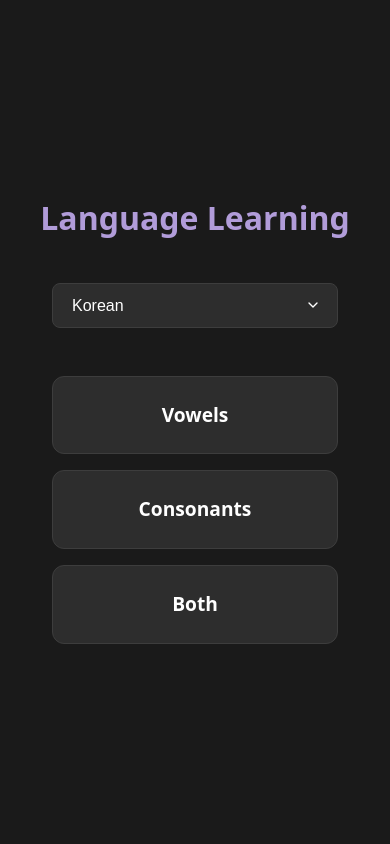
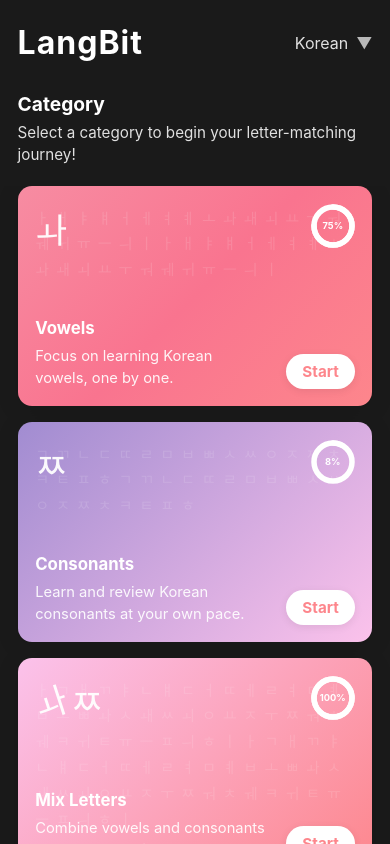
Before and after one commit to bahtibyte/langbit, a React (Vite) app: page / in a window 390 px wide. Built offline with nearby package versions, Linux system fonts and the light colour scheme.

Commit message:
styling home page also im goated

```diff
--- a/src/App.css
+++ b/src/App.css
@@ -81,7 +81,7 @@ select:focus {
   gap: 1rem;
   margin-top: 2rem;
   width: 80%;
-  max-width: 300px;
+  max-width: 480px;
 }
 
 .card {
@@ -127,3 +127,300 @@ h2 {
     max-width: 400px;
   }
 }
+
+/* --- Home Screen V2 Styles --- */
+
+.home-root {
+  min-height: 100vh;
+  background: var(--background);
+  color: var(--text);
+  display: flex;
+  flex-direction: column;
+  align-items: center;
+  font-family: 'Inter', Arial, sans-serif;
+}
+
+.top-bar {
+  width: 100%;
+  max-width: 480px;
+  display: flex;
+  justify-content: space-between;
+  align-items: center;
+  padding: 2rem 0 1.5rem 0;
+}
+
+.logo {
+  font-size: 2rem;
+  font-weight: 700;
+  letter-spacing: 1px;
+}
+
+.lang-selector {
+  display: flex;
+  align-items: center;
+  gap: 0.5rem;
+  font-size: 1rem;
+  background: transparent;
+  border-radius: 0;
+  padding: 0;
+}
+
+.lang-selector span {
+  color: #e0e0e0;
+}
+
+.lang-icon {
+  font-size: 1rem;
+  opacity: 0.8;
+}
+
+.category-section {
+  width: 100%;
+  max-width: 480px;
+  margin-bottom: 1.5rem;
+}
+
+.category-title {
+  font-size: 1.2rem;
+  font-weight: 700;
+  margin-bottom: 0.2rem;
+}
+
+.category-desc {
+  font-size: 0.95rem;
+  color: #e0e0e0;
+  margin-bottom: 0.5rem;
+}
+
+.game-cards {
+  width: 100%;
+  max-width: 480px;
+  display: flex;
+  flex-direction: column;
+  gap: 1.5rem;
+}
+
+.game-card {
+  position: relative;
+  border-radius: 18px;
+  min-height: 220px;
+  overflow: hidden;
+  display: flex;
+  flex-direction: column;
+  justify-content: flex-end;
+  box-shadow: 0 4px 24px 0 rgba(0,0,0,0.10);
+  padding: 0;
+}
+
+.vowels-card {
+  background: linear-gradient(135deg, #f78ca2 0%, #f9748f 50%, #fd868c 100%);
+}
+.consonants-card {
+  background: linear-gradient(135deg, #a18cd1 0%, #fbc2eb 100%);
+}
+.mix-card {
+  background: linear-gradient(135deg, #fbc2eb 0%, #fd868c 100%);
+}
+
+.card-bg-text {
+  position: absolute;
+  inset: 0;
+  z-index: 1;
+  color: rgba(255,255,255,0.13);
+  font-size: 1.2rem;
+  font-weight: 600;
+  letter-spacing: 0.1em;
+  line-height: 1.7;
+  padding: 1.5rem 1.2rem 1.2rem 1.2rem;
+  pointer-events: none;
+  user-select: none;
+  white-space: pre-line;
+}
+
+.card-symbol {
+  position: absolute;
+  top: 1.1rem;
+  left: 1.2rem;
+  z-index: 2;
+  font-size: 2.2rem;
+  font-weight: 700;
+  color: #fff;
+  opacity: 0.95;
+}
+.mix-symbols {
+  display: flex;
+  align-items: center;
+  gap: 0.2rem;
+}
+.rotated {
+  display: inline-block;
+  transform: rotate(-18deg);
+}
+
+.progress-circle {
+  position: absolute;
+  top: 1.1rem;
+  right: 1.2rem;
+  z-index: 2;
+  width: 44px;
+  height: 44px;
+  display: flex;
+  align-items: center;
+  justify-content: center;
+}
+.progress-circle svg {
+  width: 44px;
+  height: 44px;
+}
+.circle-bg {
+  fill: none;
+  stroke: #fff;
+  stroke-width: 5.5;
+  opacity: 1;
+}
+.circle {
+  fill: none;
+  stroke: rgba(255,255,255,1);
+  stroke-width: 5.5;
+  stroke-linecap: round;
+  transition: stroke-dasharray 0.4s;
+  opacity: 1;
+}
+.progress-text {
+  position: absolute;
+  top: 50%;
+  left: 50%;
+  transform: translate(-50%, -50%);
+  font-size: 0.68rem;
+  font-weight: 700;
+  color: #fff;
+  pointer-events: none;
+}
+
+.card-bottom {
+  position: relative;
+  z-index: 2;
+  display: flex;
+  justify-content: space-between;
+  align-items: flex-end;
+  padding: 0 1.2rem 1.2rem 1.2rem;
+  min-height: 80px;
+}
+.card-title {
+  font-size: 1.25rem;
+  font-weight: 700;
+  color: #fff;
+  margin-bottom: 0.2rem;
+}
+.card-desc {
+  font-size: 0.98rem;
+  color: #fff;
+  opacity: 0.92;
+  font-weight: 400;
+}
+.start-btn {
+  background: #fff;
+  color: #fd868c;
+  font-weight: 700;
+  border: none;
+  border-radius: 18px;
+  padding: 0.7rem 1.5rem;
+  font-size: 1.05rem;
+  cursor: pointer;
+  box-shadow: 0 2px 8px 0 rgba(0,0,0,0.08);
+  transition: background 0.2s, color 0.2s;
+  margin-left: 1.2rem;
+}
+.start-btn:hover {
+  background: #fbc2eb;
+  color: #fff;
+}
+
+/* Responsive Styles */
+@media (max-width: 600px) {
+  .home-root {
+    padding: 0;
+  }
+  .top-bar {
+    width: 100%;
+    max-width: none;
+    margin: 0;
+    padding-top: 1.2rem;
+    padding-bottom: 0.7rem;
+    padding-left: 1.1rem;
+    padding-right: 1.1rem;
+  }
+  .category-section {
+    width: 100%;
+    max-width: none;
+    margin: 0;
+    padding-top: 0.7rem;
+    padding-bottom: 0.7rem;
+    padding-left: 1.1rem;
+    padding-right: 1.1rem;
+  }
+  .category-title {
+    padding: 0;
+  }
+  .category-desc {
+    padding: 0;
+  }
+  .game-cards {
+    width: 100%;
+    max-width: none;
+    margin: 0;
+    box-sizing: border-box;
+    display: flex;
+    flex-direction: column;
+    overflow-y: auto;
+    gap: 1rem;
+    padding-bottom: 1rem;
+    height: auto;
+    max-height: 100vh;
+    padding-left: 1.1rem;
+    padding-right: 1.1rem;
+  }
+  .game-card {
+    width: 100%;
+    max-width: none;
+    min-width: 0;
+    min-height: 220px;
+    height: 220px;
+    margin: 0;
+    border-radius: 14px;
+    padding: 0;
+  }
+  .card-bg-text {
+    font-size: 0.95rem;
+    padding: 1.2rem 1.1rem 1.1rem 1.1rem;
+  }
+  .card-bottom {
+    flex-direction: row;
+    align-items: flex-end;
+    justify-content: space-between;
+    padding: 0 1.1rem 1.1rem 1.1rem;
+    min-height: 60px;
+  }
+  .card-title {
+    font-size: 1.05rem;
+  }
+  .card-desc {
+    font-size: 0.92rem;
+  }
+  .progress-text {
+    font-size: 0.58rem !important;
+  }
+  .start-btn {
+    padding: 0.5rem 1rem;
+    font-size: 0.95rem;
+  }
+  .card-symbol {
+    left: 1.1rem;
+    top: 1.1rem;
+  }
+  .progress-circle {
+    right: 1.1rem;
+    left: auto;
+    top: 1.1rem;
+  }
+}
--- a/src/App.tsx
+++ b/src/App.tsx
@@ -2,6 +2,46 @@ import { useState } from 'react'
 import { BrowserRouter as Router, Routes, Route, useNavigate } from 'react-router-dom'
 import './App.css'
 import Korean from './pages/Korean'
+
+function ProgressCircle({ percent }: { percent: number }) {
+  const radius = 19;
+  const circumference = 2 * Math.PI * radius;
+  const offset = circumference * (1 - percent / 100);
+
+  let fontSize = '0.62rem';
+  if (percent < 10) fontSize = '0.78rem'; // 1-digit
+  else if (percent === 100) fontSize = '0.58rem'; // 100%
+  else fontSize = '0.68rem'; // 2-digit
+
+  return (
+    <div className="progress-circle">
+      <svg width="44" height="44" viewBox="0 0 44 44">
+        <circle
+          className="circle-bg"
+          cx="22"
+          cy="22"
+          r={radius}
+          fill="none"
+          stroke="#fff"
+          strokeWidth="5.5"
+          opacity="0.18"
+        />
+        <circle
+          className="circle"
+          cx="22"
+          cy="22"
+          r={radius}
+          fill="none"
+          strokeDasharray={circumference}
+          strokeDashoffset={offset}
+          style={{ transition: 'stroke-dashoffset 0.4s' }}
+          transform="rotate(-90 22 22)"
+        />
+      </svg>
+      <div className="progress-text" style={{ fontSize }}>{percent}%</div>
+    </div>
+  );
+}
 
 function Home() {
   const navigate = useNavigate();
@@ -12,29 +52,61 @@ function Home() {
   };
 
   return (
-    <div className="container">
-      <h1>Language Learning</h1>
-      <select
-        value={selectedLanguage}
-        onChange={(e) => setSelectedLanguage(e.target.value)}
-      >
-        <option value="">Select a language</option>
-        <option value="korean">Korean</option>
-      </select>
-
-      {selectedLanguage === 'korean' && (
-        <div className="game-cards">
-          <div className="card" onClick={() => handleGameSelect('vowels')}>
-            <h2>Vowels</h2>
-          </div>
-          <div className="card" onClick={() => handleGameSelect('consonants')}>
-            <h2>Consonants</h2>
-          </div>
-          <div className="card" onClick={() => handleGameSelect('both')}>
-            <h2>Both</h2>
+    <div className="home-root">
+      <div className="top-bar">
+        <div className="logo">LangBit</div>
+        <div className="lang-selector">
+          <span>Korean</span>
+          <span className="lang-icon">&#9660;</span>
+        </div>
+      </div>
+      <div className="category-section">
+        <div className="category-title">Category</div>
+        <div className="category-desc">Select a category to begin your letter-matching journey!</div>
+      </div>
+      <div className="game-cards">
+        {/* Vowels Card */}
+        <div className="game-card vowels-card">
+          <div className="card-bg-text">ㅏ ㅐ ㅑ ㅒ ㅓ ㅔ ㅕ ㅖ ㅗ ㅘ ㅙ ㅚ ㅛ ㅜ ㅝ ㅞ ㅟ ㅠ ㅡ ㅢ ㅣ ㅏ ㅐ ㅑ ㅒ ㅓ ㅔ ㅕ ㅖ ㅗ ㅘ ㅙ ㅚ ㅛ ㅜ ㅝ ㅞ ㅟ ㅠ ㅡ ㅢ ㅣ</div>
+          <div className="card-symbol">ㅘ</div>
+          <ProgressCircle percent={75} />
+          <div className="card-bottom">
+            <div>
+              <div className="card-title">Vowels</div>
+              <div className="card-desc">Focus on learning Korean vowels, one by one.</div>
+            </div>
+            <button className="start-btn" onClick={() => handleGameSelect('vowels')}>Start</button>
           </div>
         </div>
-      )}
+        {/* Consonants Card */}
+        <div className="game-card consonants-card">
+          <div className="card-bg-text">ㄱ ㄲ ㄴ ㄷ ㄸ ㄹ ㅁ ㅂ ㅃ ㅅ ㅆ ㅇ ㅈ ㅉ ㅊ ㅋ ㅌ ㅍ ㅎ ㄱ ㄲ ㄴ ㄷ ㄸ ㄹ ㅁ ㅂ ㅃ ㅅ ㅆ ㅇ ㅈ ㅉ ㅊ ㅋ ㅌ ㅍ ㅎ</div>
+          <div className="card-symbol">ㅉ</div>
+          <ProgressCircle percent={8} />
+          <div className="card-bottom">
+            <div>
+              <div className="card-title">Consonants</div>
+              <div className="card-desc">Learn and review Korean consonants at your own pace.</div>
+            </div>
+            <button className="start-btn" onClick={() => handleGameSelect('consonants')}>Start</button>
+          </div>
+        </div>
+        {/* Mix Letters Card */}
+        <div className="game-card mix-card">
+          <div className="card-bg-text">ㅏ ㄱ ㅐ ㄲ ㅑ ㄴ ㅒ ㄷ ㅓ ㄸ ㅔ ㄹ ㅕ ㅁ ㅖ ㅂ ㅗ ㅃ ㅘ ㅅ ㅙ ㅆ ㅚ ㅇ ㅛ ㅈ ㅜ ㅉ ㅝ ㅊ ㅞ ㅋ ㅟ ㅌ ㅠ ㅡ ㅍ ㅢ ㅎ ㅣ ㅏ ㄱ ㅐ ㄲ ㅑ ㄴ ㅒ ㄷ ㅓ ㄸ ㅔ ㄹ ㅕ ㅁ ㅖ ㅂ ㅗ ㅃ ㅘ ㅅ ㅙ ㅆ ㅚ ㅇ ㅛ ㅈ ㅜ ㅉ ㅝ ㅊ ㅞ ㅋ ㅟ ㅌ ㅠ ㅡ ㅍ ㅢ ㅎ ㅣ</div>
+          <div className="card-symbol mix-symbols">
+            <span className="rotated">ㅘ</span> <span>ㅉ</span>
+          </div>
+          <ProgressCircle percent={100} />
+          <div className="card-bottom">
+            <div>
+              <div className="card-title">Mix Letters</div>
+              <div className="card-desc">Combine vowels and consonants to build a solid foundation.</div>
+            </div>
+            <button className="start-btn" onClick={() => handleGameSelect('both')}>Start</button>
+          </div>
+        </div>
+      </div>
     </div>
   );
 }
```
